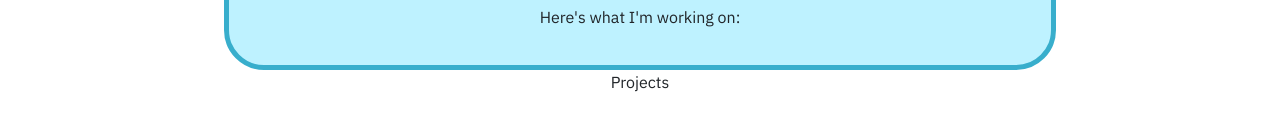
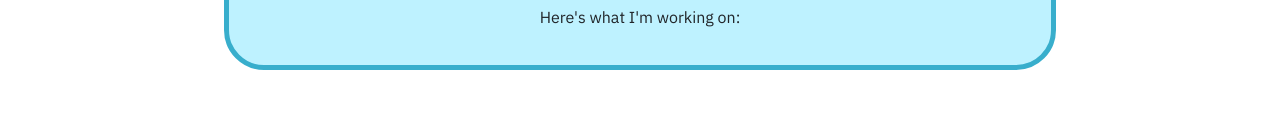
Before and after one commit to alcl2000/Amy-Lewis-PP5-FE, a React (Create React App) app: page /profiles/1 in a window 1280 px wide. Shown: the part 211-342 px from the top of the page. Built offline with nearby package versions, Linux system fonts and the light colour scheme; no server answers.

Commit message:
fix: remove unadded feature

```diff
--- a/src/pages/profiles/ProfileDetail.js
+++ b/src/pages/profiles/ProfileDetail.js
@@ -58,9 +58,6 @@ const ProfileDetail = (props) => {
             </h2>
         {profileData?.bio ? <p>{profileData.bio}</p> : <p>Here's what I'm working on:</p>}
         </Container>
-        <Container>
-            Projects
-        </Container>
     </div>
   )
 }
```
